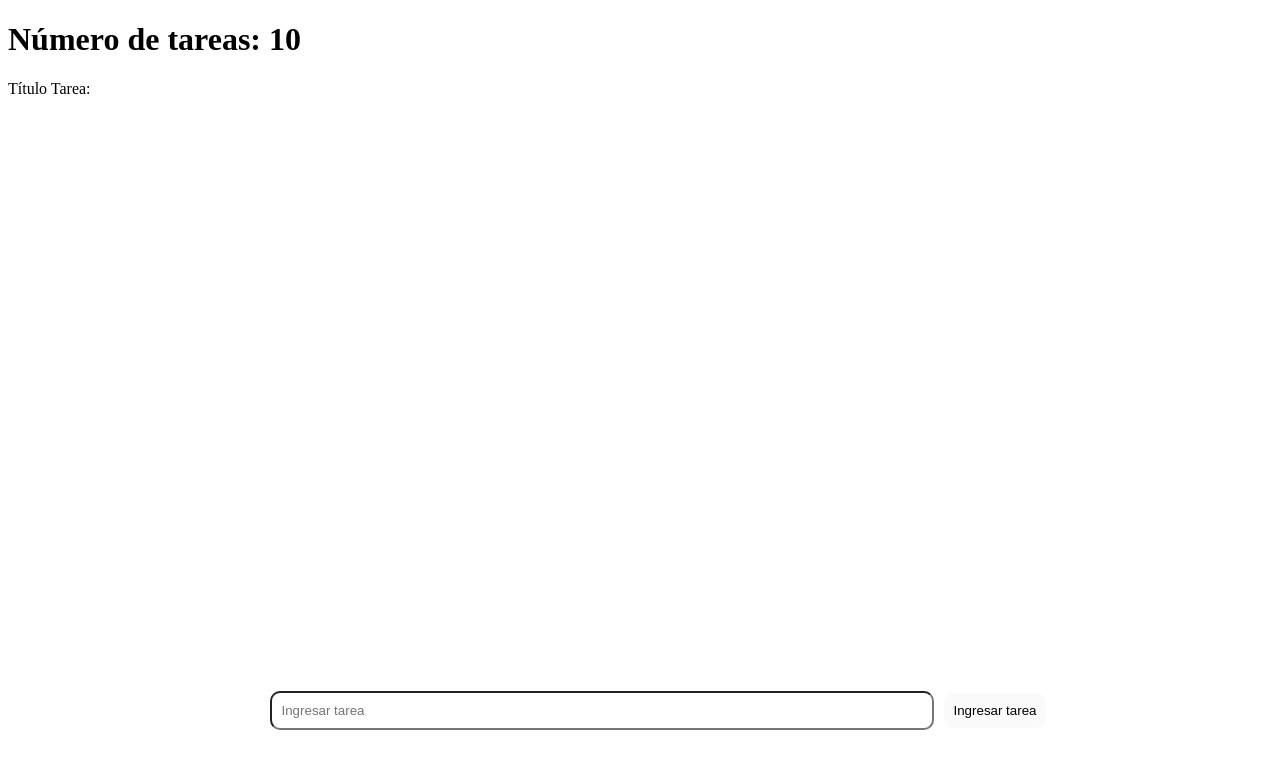
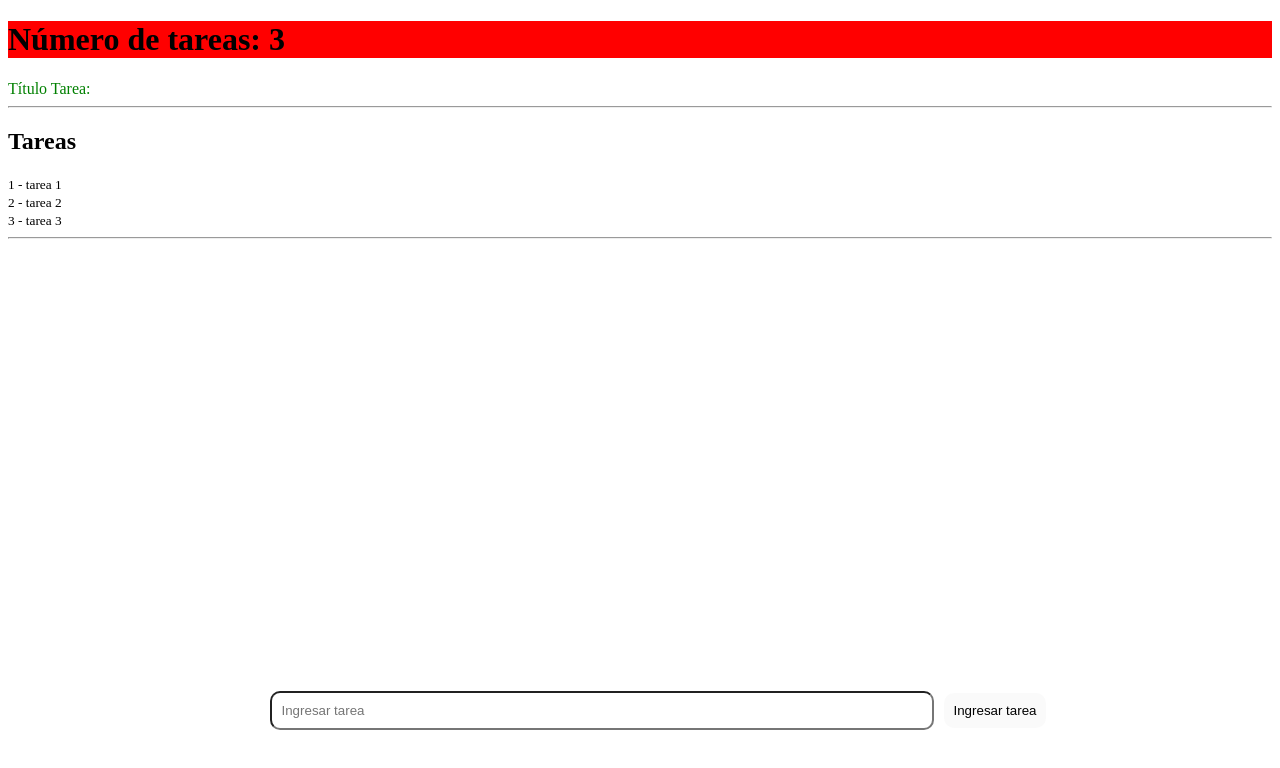
Before and after one commit to Wallly10/Proyecto-TO-DO-angular, an Angular app: page / in a window 1280 px wide. Shown: the top 768 px of the page. Built offline with nearby package versions, Linux system fonts and the light colour scheme.

Commit message:
Arrays y estilos
Arrays y estilos

```diff
--- a/src/app/components/addTask/add.component.css
+++ b/src/app/components/addTask/add.component.css
@@ -31,3 +31,14 @@ button{
 button:hover{
     background-color: aliceblue;
 }
+
+
+.tarea1-5{
+    background-color: red;
+}
+.tarea5-10{
+    background-color: orange;
+}
+.tarea10-15{
+    background-color: green;
+}
--- a/src/app/components/addTask/add.component.html
+++ b/src/app/components/addTask/add.component.html
@@ -1,5 +1,7 @@
-<h1>Número de tareas: {{numberTask}}</h1>
-<span>Título Tarea: {{form.get('titulo')?.value}}</span>
+<h1
+    [ngClass]="{'tarea1-5' : (numberTask>=1 && numberTask <=5),'tarea5-10' : (numberTask>=6 && numberTask <=10),'tarea10-15' : (numberTask>=11) }">
+    Número de tareas: {{numberTask}}</h1>
+<span [ngStyle]="{'color' : isActive ? 'green' : 'red'}">Título Tarea: {{form.get('titulo')?.value}}</span>
 
 <!-- <p *ngIf="myInput.invalid && (myInput.dirty || myInput.touched)">
     <span *ngIf="myInput.errors?.['required']">Este campo es requerido</span>
@@ -21,6 +23,19 @@
     </small>
 </div>
 
+<!-- <div>
+    <span *ngIf="taskActive">
+        No se puede enviar una tarea sin un titulo
+    </span>
+</div> -->
+
+<hr>
+<h2>Tareas</h2>
+<div *ngFor="let task of task; let i = index">
+      <small>{{ i+1 }} - {{ task }}</small>
+</div>
+<hr>
+
 <form class="countainer_input" [formGroup]="form" (ngSubmit)="sendTaskTitle()">
     <input type="text" placeholder="Ingresar tarea" formControlName="titulo">
     <button type="submit" [disabled]="!form.valid">Ingresar tarea</button>
--- a/src/app/components/addTask/add.component.ts
+++ b/src/app/components/addTask/add.component.ts
@@ -33,6 +33,11 @@ export class AddComponent implements OnInit{
     // }
 
     form!: FormGroup;
+    numberTask : number = 3;
+    isActive: boolean = true;
+    taskActive! : boolean ;
+    task: any[] = ['tarea 1', 'tarea 2', 'tarea 3'];
+
 
     constructor(private fb:FormBuilder) {
 
@@ -45,18 +50,15 @@ export class AddComponent implements OnInit{
     }
 
     sendTaskTitle():void{
-        if (this.form.valid) {
+        if (this.form.valid && this.form.get('titulo')?.value !== '') {
+            this.taskActive = false;
             console.log(this.form.value.titulo);
+        }else{
+            this.taskActive = true;
 
         }
     }
 
-
-
-
-
-
-    numberTask : number = 10;
     tituloTarea : string = '';
     activeButton : boolean = true;
 
```
